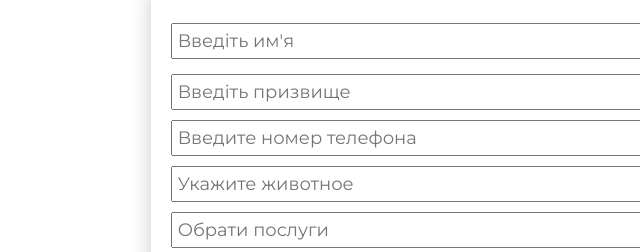
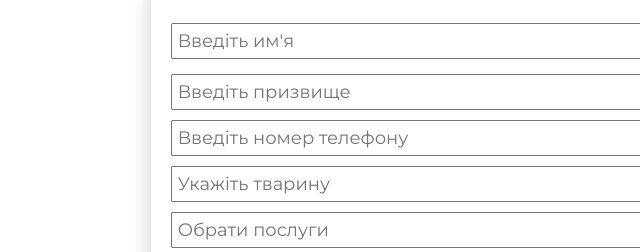
Before and after one commit to Katheos/Groomer_Landing, a plain HTML site: page index.html in a window 1280 px wide. Shown: the part 1940-2192 px from the top of the page, 143-783 px from the left. Drawn offline with Linux system fonts and the light colour scheme.

Commit message:
fixed orphograpgics mistakes

```diff
--- a/index.html
+++ b/index.html
@@ -117,8 +117,8 @@
                 <input type="text" name="last_name" placeholder="Введіть призвище">
             </div>
             <div class="form_content">
-                <input type="tel" name="telephone" id="customer_phone"  placeholder="Введите номер телефона">
-                <input type="text" name="animal" id="groomer_animal" placeholder="Укажите животное">
+                <input type="tel" name="telephone" id="customer_phone"  placeholder="Введіть номер телефону">
+                <input type="text" name="animal" id="groomer_animal" placeholder="Укажіть тварину">
                 <input class="dropdown-btn" id="dropdown-btn" placeholder="Обрати послуги" readonly>
                 <div id="dropdown" class="dropdown">
                     <ul class="dropdown-list">
```
